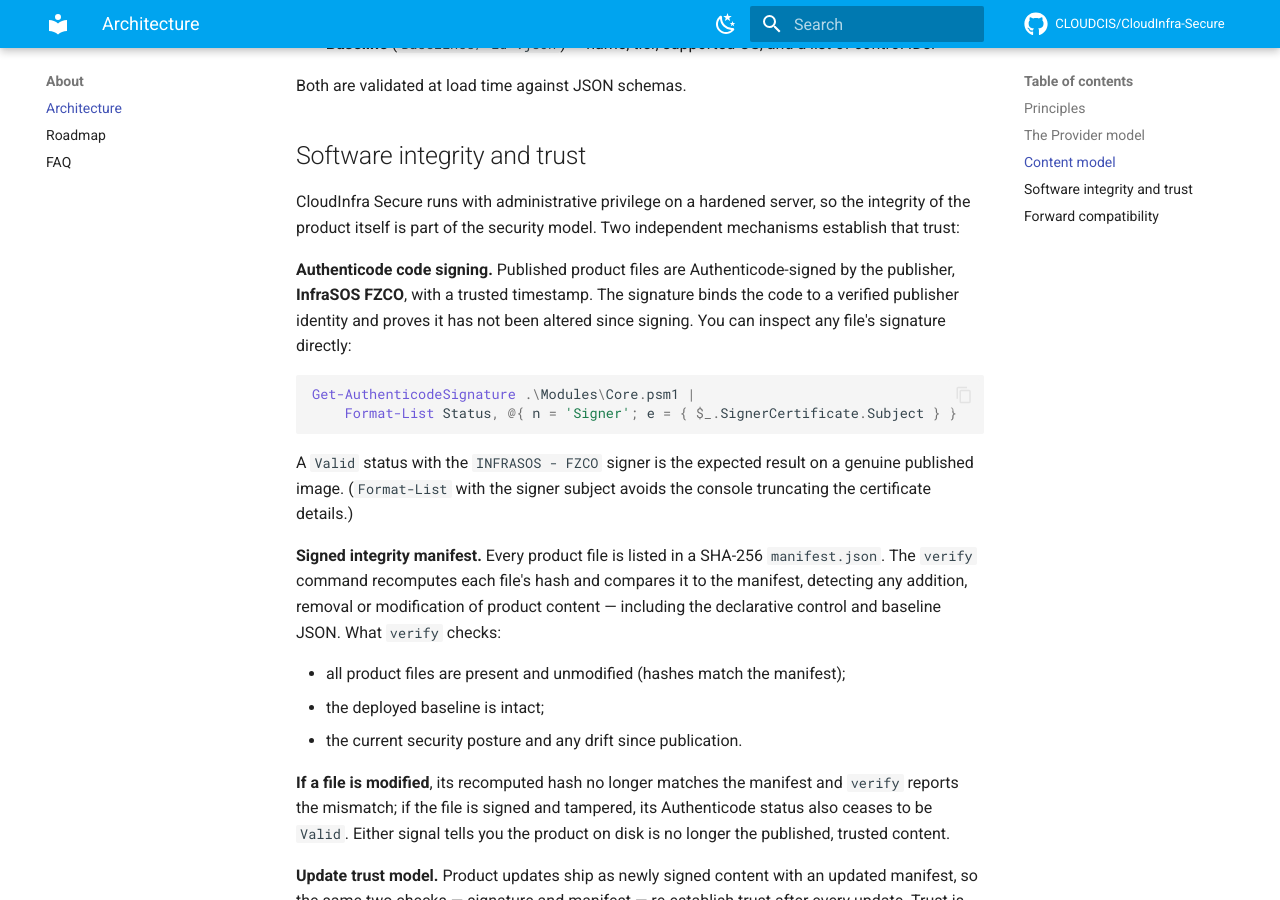
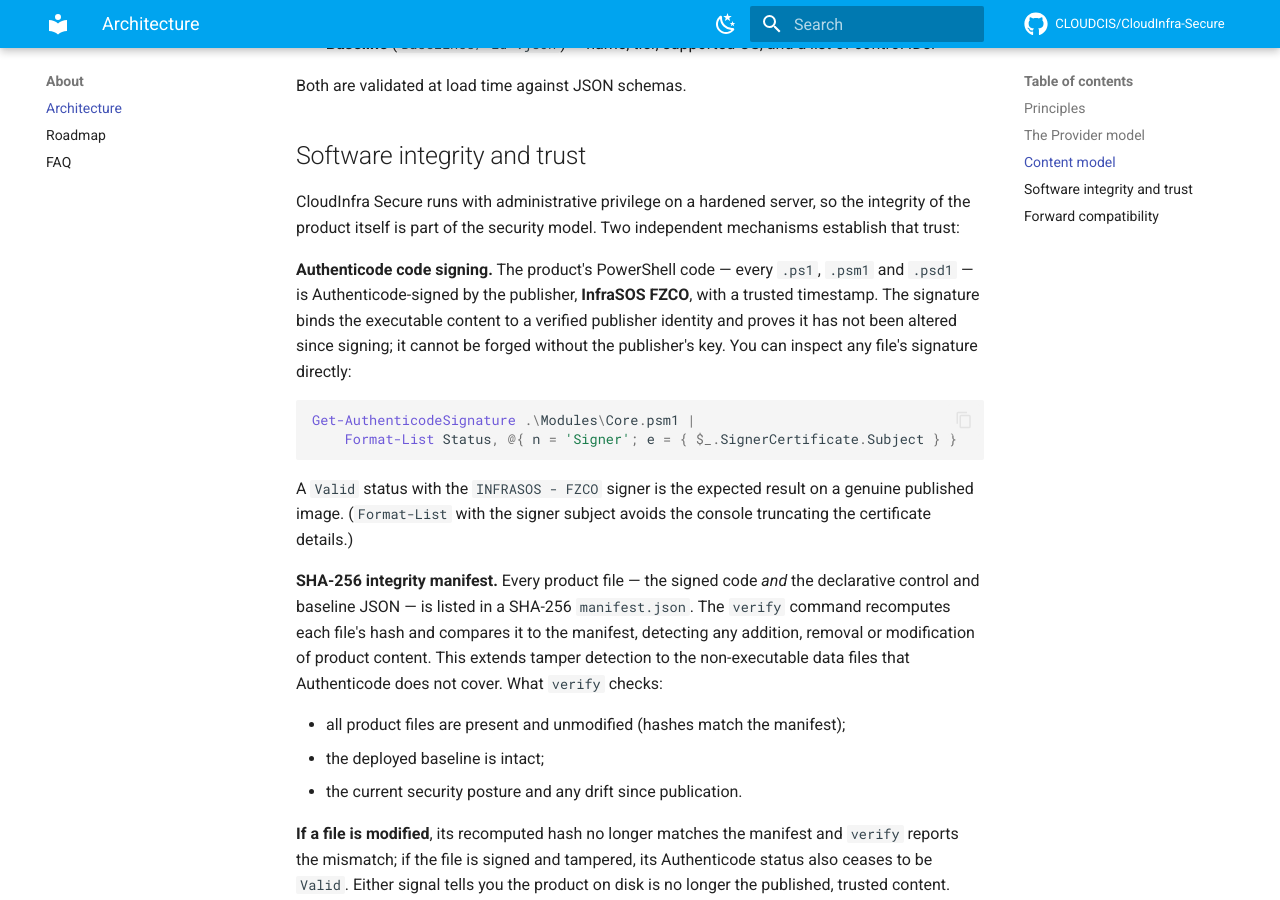
Before and after one commit to CLOUDCIS/CloudInfra-Secure, an MkDocs documentation site: the page built from docs/about/architecture.md, in a window 1280 px wide and 900 px high, scrolled down 1277 px. Built offline with MkDocs 1.6.1 and Material for MkDocs 9.7.7, drawn with Linux system fonts in a browser that asks for light colours; comment, search, counter and statistics services are not loaded.

Commit message:
docs: correct integrity wording - scripts are signed, manifest is SHA-256 (not signed)
Only the .ps1/.psm1/.psd1 scripts are Authenticode-signed; manifest.json is an
unsigned SHA-256 hash list built over the signed files. Reword the architecture
trust section, roadmap and installation to say 'Authenticode code signing of all
scripts + a SHA-256 integrity manifest covering every file' instead of the
overclaimed 'signed manifest'.

Co-Authored-By: Claude Opus 4.8 (1M context) <noreply@anthropic.com>

````diff
--- a/docs/about/architecture.md
+++ b/docs/about/architecture.md
@@ -40,10 +40,11 @@ CloudInfra Secure runs with administrative privilege on a hardened server, so th
 integrity of the product itself is part of the security model. Two independent
 mechanisms establish that trust:
 
-**Authenticode code signing.** Published product files are Authenticode-signed by
-the publisher, **InfraSOS FZCO**, with a trusted timestamp. The signature binds
-the code to a verified publisher identity and proves it has not been altered since
-signing. You can inspect any file's signature directly:
+**Authenticode code signing.** The product's PowerShell code — every `.ps1`,
+`.psm1` and `.psd1` — is Authenticode-signed by the publisher, **InfraSOS FZCO**,
+with a trusted timestamp. The signature binds the executable content to a verified
+publisher identity and proves it has not been altered since signing; it cannot be
+forged without the publisher's key. You can inspect any file's signature directly:
 
 ```powershell
 Get-AuthenticodeSignature .\Modules\Core.psm1 |
@@ -54,11 +55,12 @@ A `Valid` status with the `INFRASOS - FZCO` signer is the expected result on a
 genuine published image. (`Format-List` with the signer subject avoids the
 console truncating the certificate details.)
 
-**Signed integrity manifest.** Every product file is listed in a SHA-256
-`manifest.json`. The `verify` command recomputes each file's hash and compares it
-to the manifest, detecting any addition, removal or modification of product
-content — including the declarative control and baseline JSON. What `verify`
-checks:
+**SHA-256 integrity manifest.** Every product file — the signed code *and* the
+declarative control and baseline JSON — is listed in a SHA-256 `manifest.json`.
+The `verify` command recomputes each file's hash and compares it to the manifest,
+detecting any addition, removal or modification of product content. This extends
+tamper detection to the non-executable data files that Authenticode does not
+cover. What `verify` checks:
 
 - all product files are present and unmodified (hashes match the manifest);
 - the deployed baseline is intact;
````
Also changed, not shown: docs/about/roadmap.md (+1 -1 lines), docs/getting-started/installation.md (+1 -1 lines).
